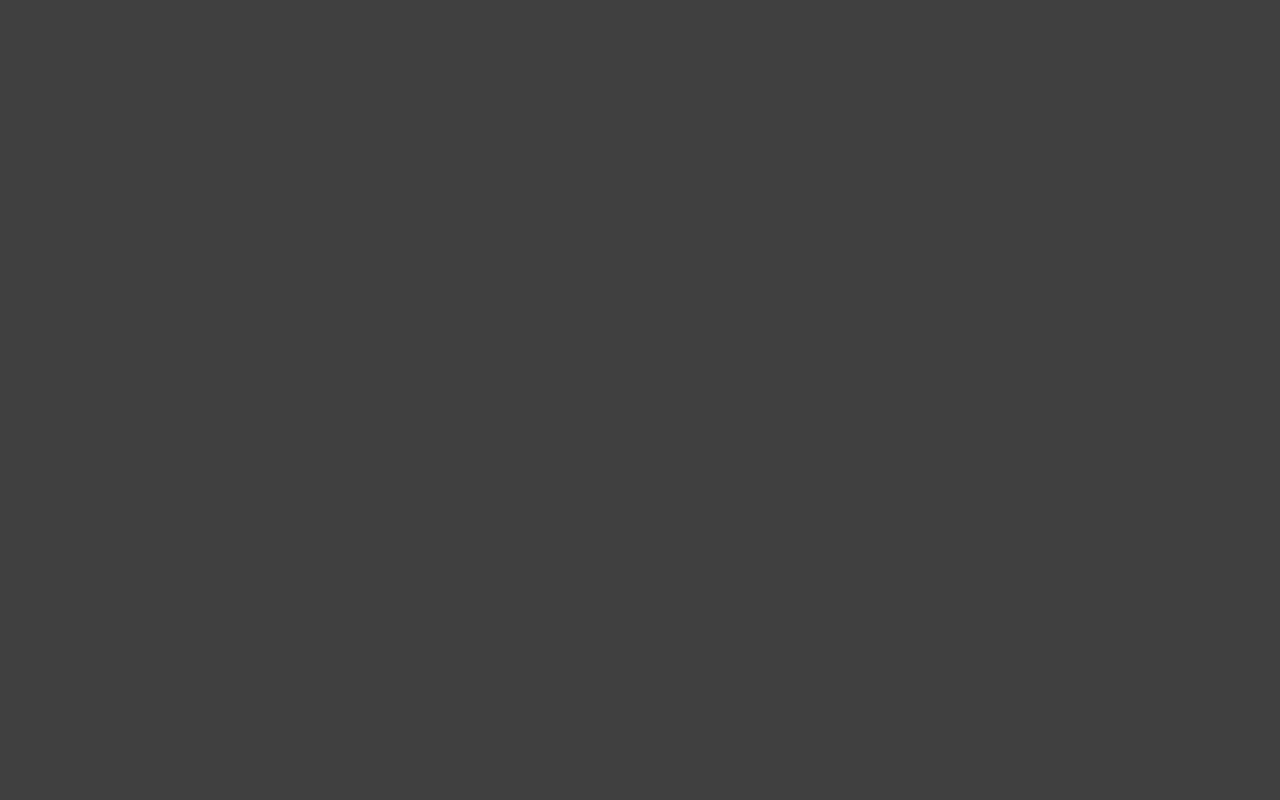
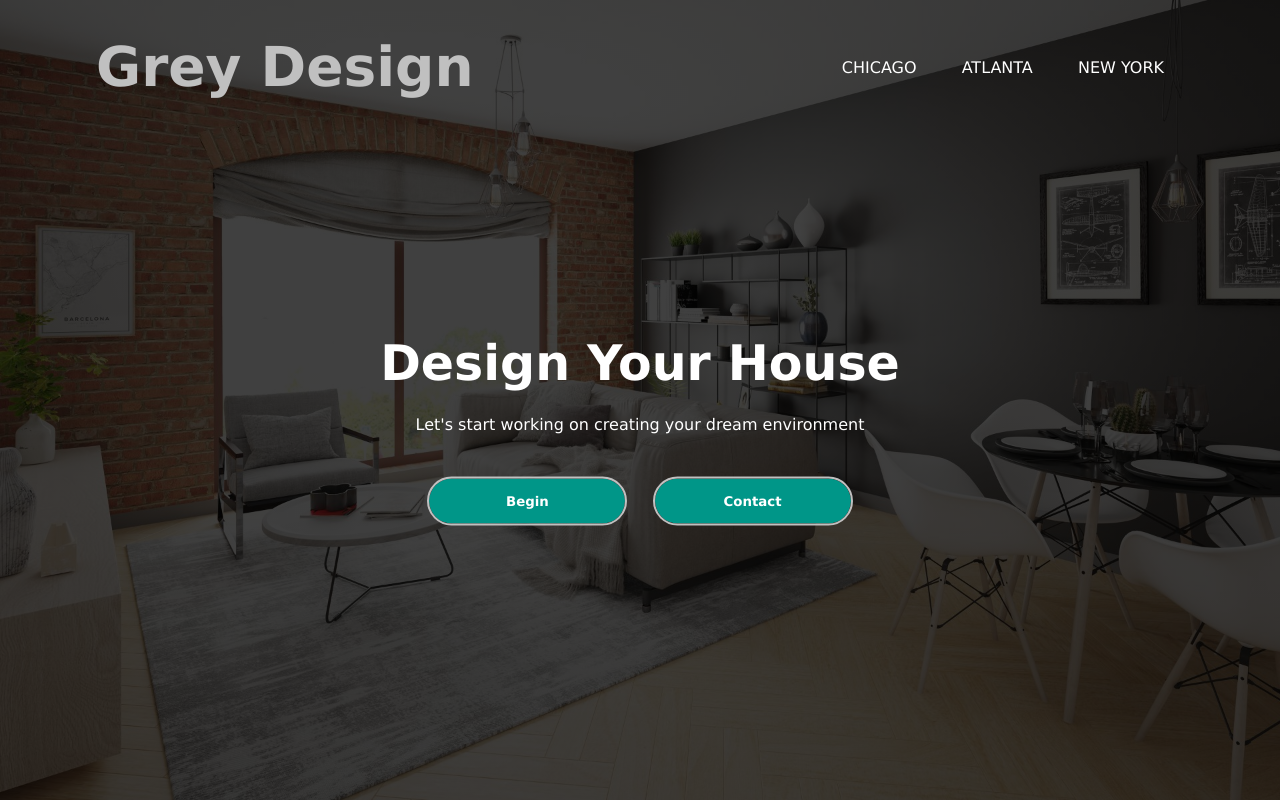
Before and after one commit to BrianDoming/Landing_Page, a plain HTML site: page index.html in a window 1280 px wide. Drawn offline with Linux system fonts and the light colour scheme.

Commit message:
addded buttons and adjusted color sheme

```diff
--- a/index.html
+++ b/index.html
@@ -9,6 +9,22 @@
 </head>
 <body>
     <div class="banner">
+        <div class="navbar">
+                <h1>Grey Design</h1>
+                <ul>
+                    <li> <a href="#">Chicago</a></li>
+                    <li> <a href="#">Atlanta</a></li>
+                    <li> <a href="#">New York</a></li>
+                </ul>
+        </div>
+        <div class="content">
+            <h2>Design Your House</h2>
+            <p>Let's start working on creating your dream environment</p>
+            <div>
+                <button type="button"><span></span>Begin</button>
+                <button type="button"><span></span>Contact</button>
+            </div>
+        </div>
 
     </div>
 
--- a/style.css
+++ b/style.css
@@ -6,8 +6,98 @@
 .banner{
     width: 100%;
     height: 100vh;
-    background-image:linear-gradient(rgba(0,0,0,0.75),rgba(0,0,0,0.75)), url(\Users\user\OneDrive\Pictures\livingroom.jpg);
+    background-image:linear-gradient(rgba(0,0,0,0.75),rgba(0,0,0,0.75)), url(room.jpg);
     background-size: cover;
     background-position: center;
 
+
 }
+.navbar{
+    width: 85%;
+    margin:auto;
+    padding:35px 0px;
+    display: flex;
+    flex-shrink: 0;
+    align-items: center;
+    justify-content: space-between;
+
+}.navbar ul li{
+    list-style: none;
+    display: inline ;
+    margin: 0 20px;
+    position: relative;
+}
+.navbar ul li a{
+    text-decoration: none;
+    color:#fff;
+    text-transform: uppercase;
+}
+.navbar ul li::after{
+    content:'';
+    height: 3px;
+    width: 0;
+    background: #fff;
+    position: absolute;
+    left:0;
+    bottom: -10px;
+    transition: 0.5s;
+}
+.navbar ul li:hover::after{
+    width:100%;
+}
+h1{
+    color:#C0C0C0;
+    font-size: 55px;
+
+}
+.content{
+    width: 100%;
+    position: absolute;
+    top:50%;
+    transform: translateY(-50%);
+    text-align: center;
+    color: #fff;
+}
+
+.content h2{
+    font-size: 49px;
+    margin-top:80px;
+
+}
+.content p{
+    margin:20px auto;
+    font-weight: 100;
+    line-height: 25px;
+}
+button{
+width: 200px;
+padding: 15px 0;
+text-align: center;
+margin: 20px 10px;
+border-radius: 25px;
+font-weight: bold;
+border:2px solid #C0C0C0;
+color: #fff;
+background: transparent;
+cursor: pointer;
+position: relative;
+overflow: hidden;
+}
+span{
+    background: #009688;
+    height: 100%;
+    width: 100%;
+    border-radius: 25px;
+    position: absolute;
+    left:0;
+    bottom:0;
+    z-index: -1;
+    transition: 0.5s;
+}
+button:hover span{
+    width: 100%;
+
+}
+button:hover{
+border:none;
+}
```
Also changed, not shown: room.jpg (added).
